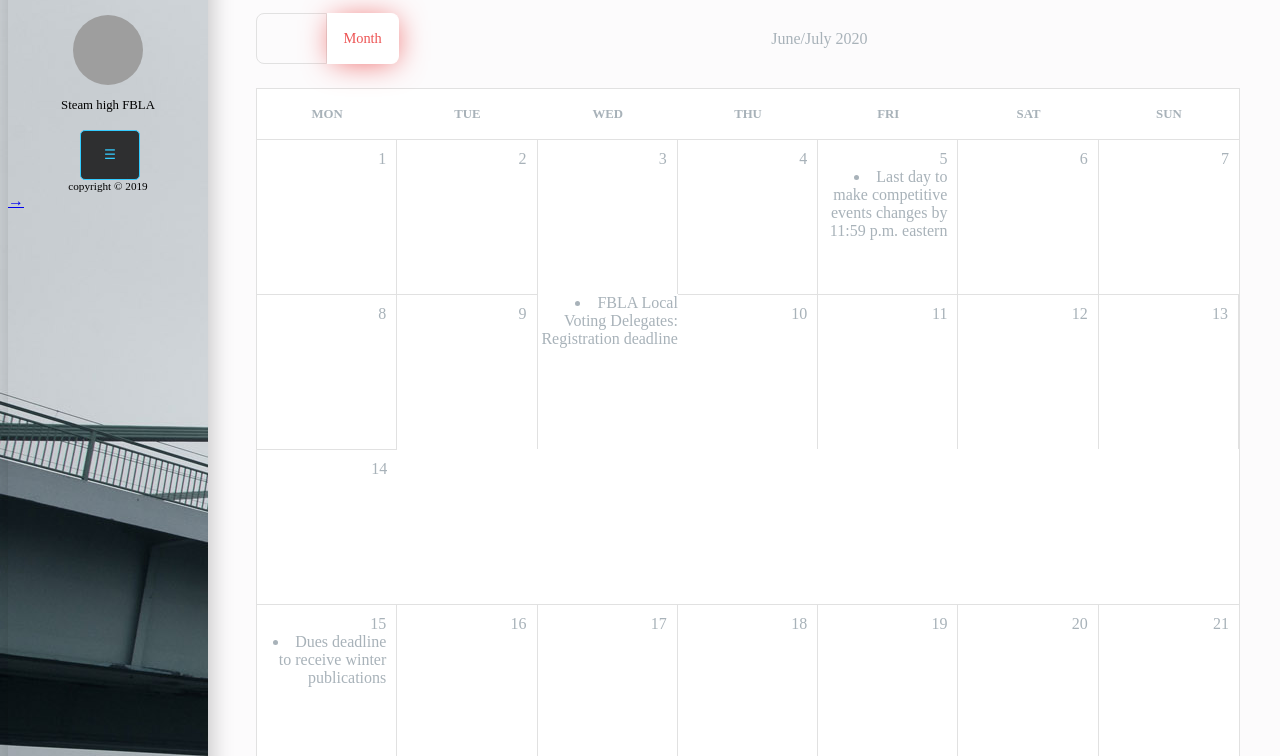
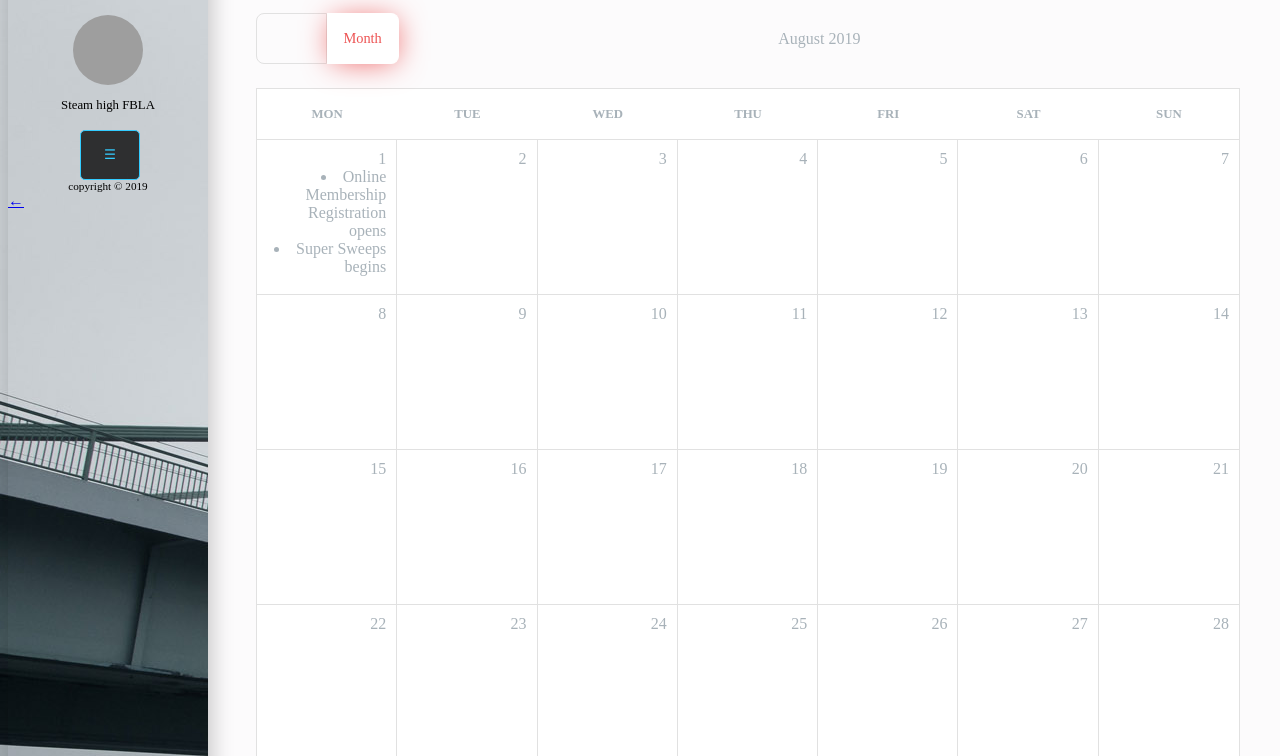
Before and after one commit to troyD-E/FBLA-Websites, a plain HTML site: page Updated calendar/Aug.html in a window 1280 px wide. Shown: the part 43-799 px from the top of the page. Drawn offline with Linux system fonts and the light colour scheme; grey boxes are pictures that could not be loaded; some icons are missing; files whose address does not match are found by name.

Commit message:
Update Aug.html

```diff
--- a/Updated calendar/Aug.html
+++ b/Updated calendar/Aug.html
@@ -374,7 +374,7 @@ footer a { color: white; }
         <div class="toggle__option"></div>
         <div class="toggle__option toggle__option--selected">month</div>
       </div>
-      <div class="current-month">June/July 2020</div>
+      <div class="current-month">August 2019</div>
       <div class="search-input">
 
         <i class="fa fa-search"></i>
@@ -392,6 +392,8 @@ footer a { color: white; }
       </div>
       <div class="calendar__week">
         <div class="calendar__day day">1
+		<li>Online Membership Registration opens</li>
+		<li> Super Sweeps begins</li>
 
 		</div>
         <div class="calendar__day day">2</div>
@@ -400,7 +402,7 @@ footer a { color: white; }
 
 		</div>
         <div class="calendar__day day">5
-	<li>Last day to make competitive events changes by 11:59 p.m. eastern</li>
+
 		</div>
         <div class="calendar__day day">6
 
@@ -412,7 +414,7 @@ footer a { color: white; }
       <div class="calendar__week">
         <div class="calendar__day day">8</div>
         <div class="calendar__day day">9</div>
-		<li>FBLA Local Voting Delegates: Registration deadline</li>
+
         <div class="calendar__day day">10
 
 		</div>
@@ -423,7 +425,7 @@ footer a { color: white; }
       </div>
       <div class="calendar__week">
         <div class="calendar__day day">15
-		<li> Dues deadline to receive winter publications</li>
+
 		</div>
         <div class="calendar__day day">16</div>
         <div class="calendar__day day">17</div>
@@ -443,7 +445,7 @@ footer a { color: white; }
       </div>
       <div class="calendar__week">
         <div class="calendar__day day">29</div>
-		<li> FBLA NLC—Salt Lake City(June 29-July 2) </li>
+
         <div class="calendar__day day">30</div>
         <div class="calendar__day day">31</div>
         <div class="calendar__day day">1</div>
@@ -454,7 +456,8 @@ footer a { color: white; }
     </div>
   </main>
   <sidebar>
-  <a href="calendar.html">&rarr;</a>
+  <a href="JunCalendar.html">&#8592;</a>
+  <a href="Sep.html">&rarr;</a>
     <div class="logo">logo</div>
     <div class="avatar">
       <div class="avatar__img">
```
